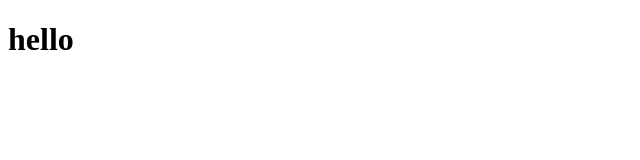
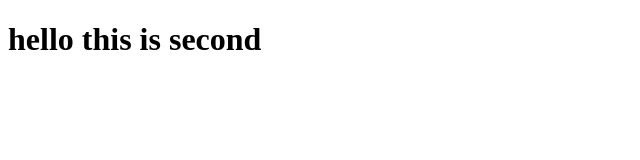
Before and after one commit to divyaraj22/code_practice, a plain HTML site: page index.html in a window 1280 px wide. Shown: the whole page, without its empty margins (0-640 px from the left). Drawn offline with Linux system fonts and the light colour scheme.

Commit message:
sec..commit

```diff
--- a/index.html
+++ b/index.html
@@ -6,6 +6,6 @@
     <title>Document</title>
 </head>
 <body>
-    <h1>hello</h1>
+    <h1>hello this is second</h1>
 </body>
 </html>
```
